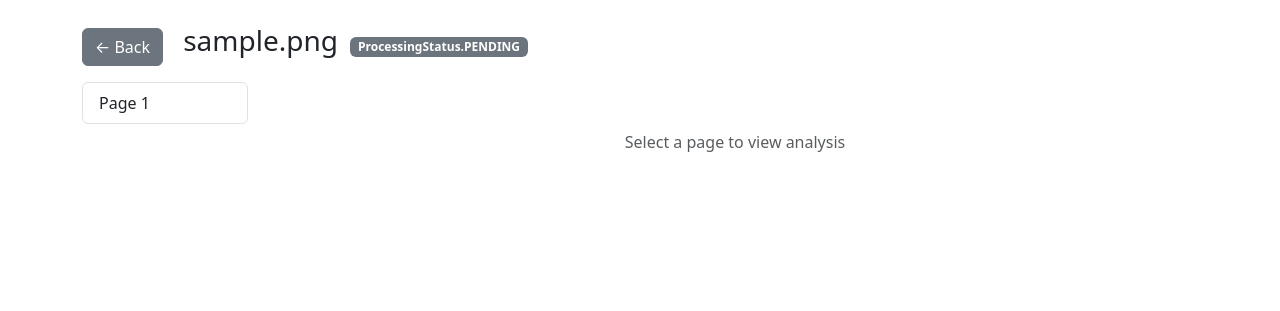
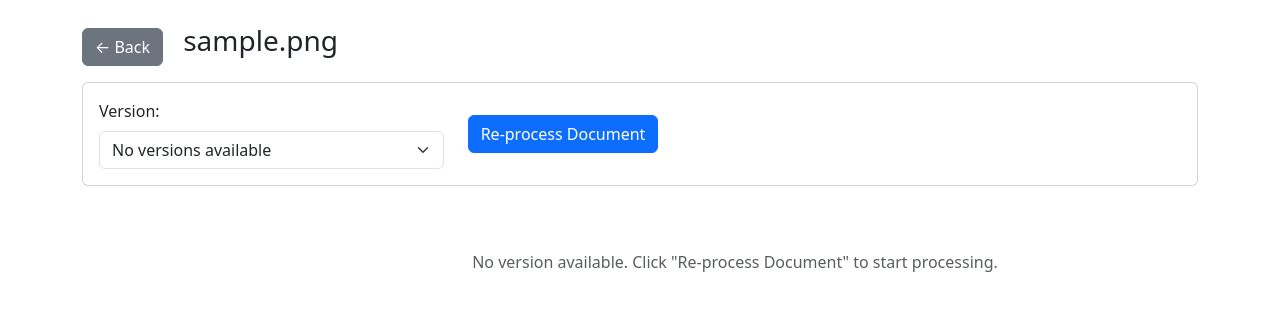
Before and after one commit to shamitv/pdf_vision_processor, a FastAPI app: page /documents/1 in a window 1280 px wide. Shown: the part 56-367 px from the top of the page. Run offline with FastAPI, Linux system fonts and the light colour scheme; tables that the repository leaves empty hold one stand-in row (values such as "Sample post"); some libraries are stand-ins or nearby versions.

Commit message:
feat: implement document versioning
- Add DocumentVersion model to track processing versions
- Update Page model to link to DocumentVersion instead of Document
- Refactor Document model to remove status/page_count/error_message
- Update processor to create versions and store images in version-specific directories (data/images/{doc_id}/v{version}/)
- Update API routes to support version selection via query parameter
- Add version selector and re-process button to UI
- Enable users to re-process PDFs with different settings while maintaining complete history

Closes: Implementation Plan - Document Versioning

```diff
--- a/app/templates/document.html
+++ b/app/templates/document.html
@@ -5,19 +5,64 @@
     <div class="col">
         <a href="/" class="btn btn-secondary">&larr; Back</a>
         <span class="h3 ms-3">{{ document.filename }}</span>
-        <span class="badge bg-secondary ms-2">{{ document.status }}</span>
+        {% if selected_version %}
+        <span class="badge bg-secondary ms-2">{{ selected_version.status }}</span>
+        {% endif %}
+    </div>
+</div>
+
+<!-- Version Controls -->
+<div class="row mb-3">
+    <div class="col-md-12">
+        <div class="card">
+            <div class="card-body">
+                <div class="row align-items-center">
+                    <div class="col-md-4">
+                        <label for="versionSelect" class="form-label">Version:</label>
+                        <select class="form-select" id="versionSelect" onchange="changeVersion()">
+                            {% if document.versions %}
+                            {% for version in document.versions|reverse %}
+                            <option value="{{ version.id }}" {% if selected_version and version.id==selected_version.id
+                                %}selected{% endif %}>
+                                Version {{ version.version_number }} - {{ version.status }} ({{
+                                version.created_at.strftime('%Y-%m-%d %H:%M') }})
+                            </option>
+                            {% endfor %}
+                            {% else %}
+                            <option value="">No versions available</option>
+                            {% endif %}
+                        </select>
+                    </div>
+                    <div class="col-md-4">
+                        <button class="btn btn-primary" onclick="reprocessDocument()">
+                            <i class="bi bi-arrow-clockwise"></i> Re-process Document
+                        </button>
+                    </div>
+                    {% if selected_version %}
+                    <div class="col-md-4 text-end">
+                        <small class="text-muted">
+                            Pages: {{ selected_version.page_count }}<br>
+                            Created: {{ selected_version.created_at.strftime('%Y-%m-%d %H:%M:%S') }}
+                        </small>
+                    </div>
+                    {% endif %}
+                </div>
+            </div>
+        </div>
     </div>
 </div>
 
 <div class="row">
     <div class="col-md-2">
         <div class="list-group" id="pageList">
-            {% for page in document.pages %}
+            {% if selected_version and selected_version.pages %}
+            {% for page in selected_version.pages %}
             <a href="#" class="list-group-item list-group-item-action page-link-item" data-page-id="{{ page.id }}"
                 data-page-number="{{ page.page_number }}" data-image-path="{{ page.image_path }}">
                 Page {{ page.page_number }}
             </a>
             {% endfor %}
+            {% endif %}
         </div>
     </div>
     <div class="col-md-10">
@@ -38,8 +83,41 @@
             </div>
         </div>
         <div id="placeholder" class="text-center mt-5 text-muted">
+            {% if selected_version and selected_version.pages %}
             Select a page to view analysis
+            {% elif selected_version and selected_version.status == 'processing' %}
+            Processing in progress...
+            {% elif selected_version and selected_version.status == 'failed' %}
+            Processing failed: {{ selected_version.error_message }}
+            {% else %}
+            No version available. Click "Re-process Document" to start processing.
+            {% endif %}
         </div>
     </div>
 </div>
+
+<script>
+    function changeVersion() {
+        const versionId = document.getElementById('versionSelect').value;
+        if (versionId) {
+            window.location.href = `/documents/{{ document.id }}?version_id=${versionId}`;
+        }
+    }
+
+    function reprocessDocument() {
+        if (confirm('Are you sure you want to re-process this document? This will create a new version.')) {
+            fetch('/process/{{ document.id }}', {
+                method: 'POST'
+            })
+                .then(response => response.json())
+                .then(data => {
+                    alert('Processing started! The page will reload.');
+                    window.location.reload();
+                })
+                .catch(error => {
+                    alert('Error starting processing: ' + error);
+                });
+        }
+    }
+</script>
 {% endblock %}
```
Also changed, not shown: app/models.py (+17 -3 lines), app/processor.py (+28 -10 lines), app/routes.py (+44 -3 lines), app/schemas.py (+17 -5 lines), implementation_plan.md (added, +66 -0 lines).
